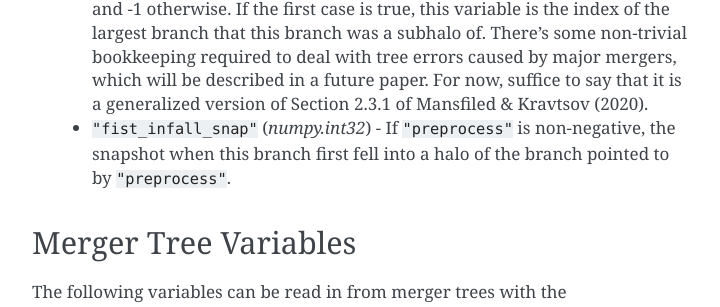
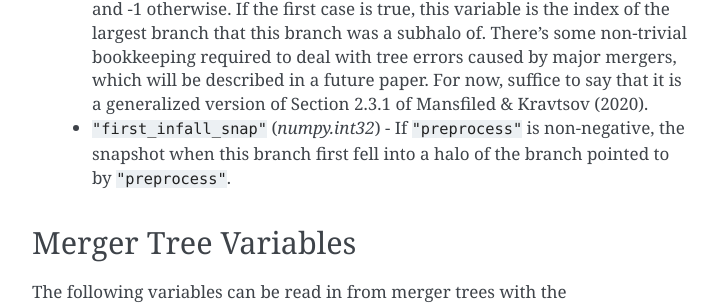
Before and after one commit to phil-mansfield/symphony, a Sphinx documentation site: the page built from docs/source/symlib_documentation.rst, in a window 1280 px wide and 900 px high, scrolled down 2643 px. Shown: the part 140-447 px from the top of the window, without its empty margins (388-1108 px from the left). Built offline with Sphinx 7.4.7, drawn with Linux system fonts in a browser that asks for light colours.

Commit message:
Fixed bug in symlib docs

```diff
--- a/docs/source/symlib_documentation.rst
+++ b/docs/source/symlib_documentation.rst
@@ -64,7 +64,7 @@ Datatypes
     * ``"is_disappear"`` (*bool*) True if the last tracked halo of this branch disrupts without merging with any other halos and False otherwise. Branches where this is True are virtually always barely-resolved object fluctuating in-and-out of existence near the resolution barrier.
     * ``"is_main_sub"`` (*bool*) - True if any halo in the branch was ever a subhalo of the main host.
     * ``"preprocess"`` (*numpy.int32*) - A non-negative integer if the branch was ever the subhalo of a larger halo prior to becoming a subhalo of the host and -1 otherwise. If the first case is true, this variable is the index of the largest branch that this branch was a subhalo of. There's some non-trivial bookkeeping required to deal with tree errors caused by major mergers, which will be described in a future paper. For now, suffice to say that it is a generalized version of Section 2.3.1 of Mansfiled & Kravtsov (2020).
-    * ``"fist_infall_snap"`` (*numpy.int32*) - If ``"preprocess"`` is non-negative, the snapshot when this branch first fell into a halo of the branch pointed to by ``"preprocess"``.
+    * ``"first_infall_snap"`` (*numpy.int32*) - If ``"preprocess"`` is non-negative, the snapshot when this branch first fell into a halo of the branch pointed to by ``"preprocess"``.
 
 Merger Tree Variables
 ---------------------
```
